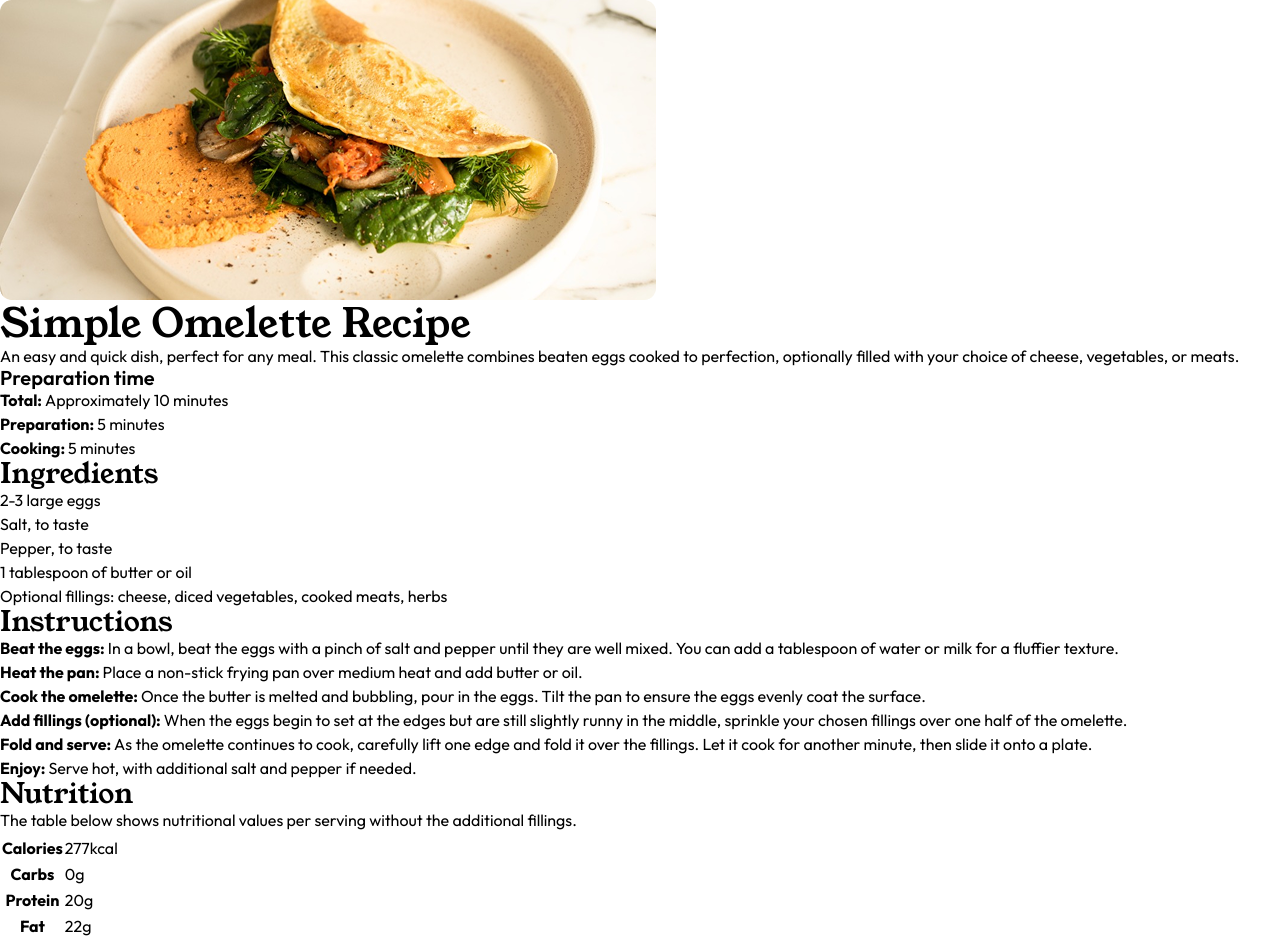
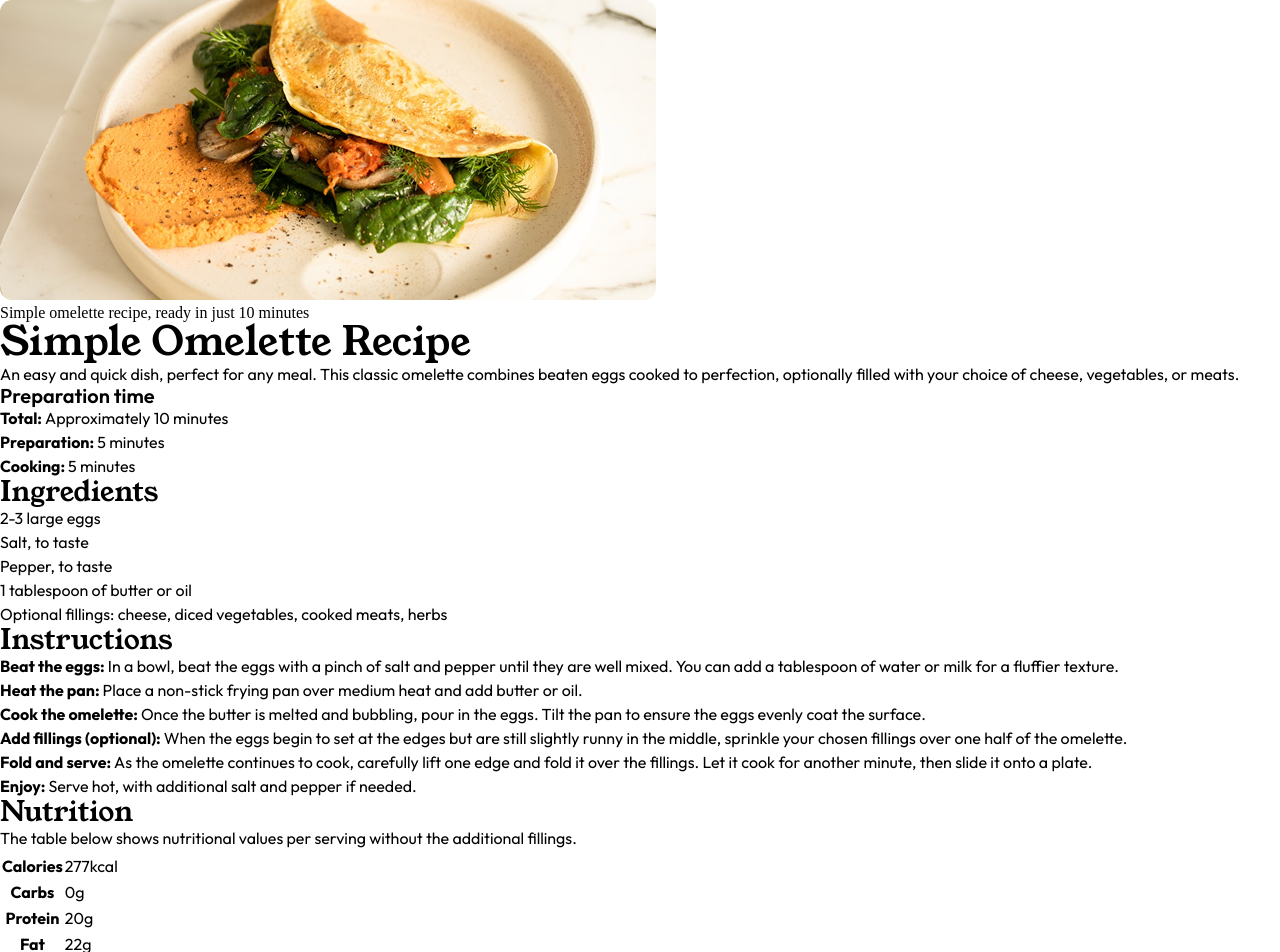
Before and after one commit to gabrielestefono/recipe-page, a Vue app: page / in a window 1280 px wide. Shown: the top 952 px of the page. Built offline with nearby package versions, Linux system fonts and the light colour scheme.

Commit message:
Correção do figcaption

```diff
--- a/index.html
+++ b/index.html
@@ -103,10 +103,12 @@
 
       .sr-only {
         position: absolute;
+        left: -1px;
+        top: -1px;
         width: 1px;
         height: 1px;
         overflow: hidden;
-        clip-path: inset(50%);
+        clip: rect(0 0 0 0);
         white-space: nowrap;
       }
     </style>
--- a/src/App.vue
+++ b/src/App.vue
@@ -4,7 +4,7 @@
   <header>
     <figure>
       <img src="/top-image.png" alt="Omelette" />
-      <figcaption class="sr-only">Omelette with cheese and ham</figcaption>
+      <figcaption>Simple omelette recipe, ready in just 10 minutes</figcaption>
     </figure>
     <h1 class="text-preset-01">Simple Omelette Recipe</h1>
     <p class="text-preset-04">
```
